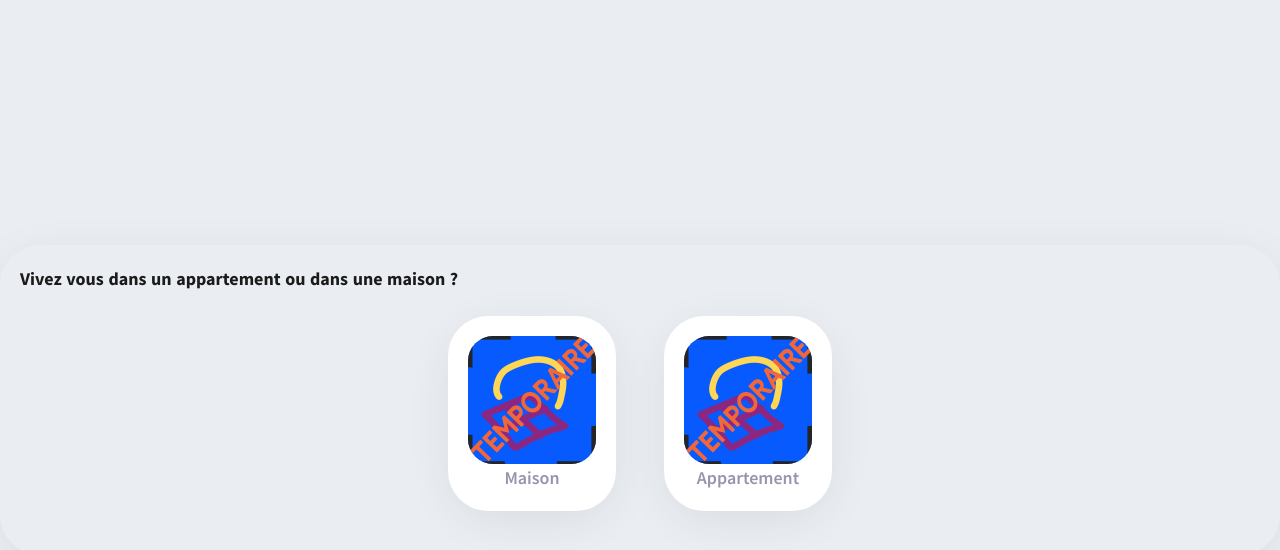
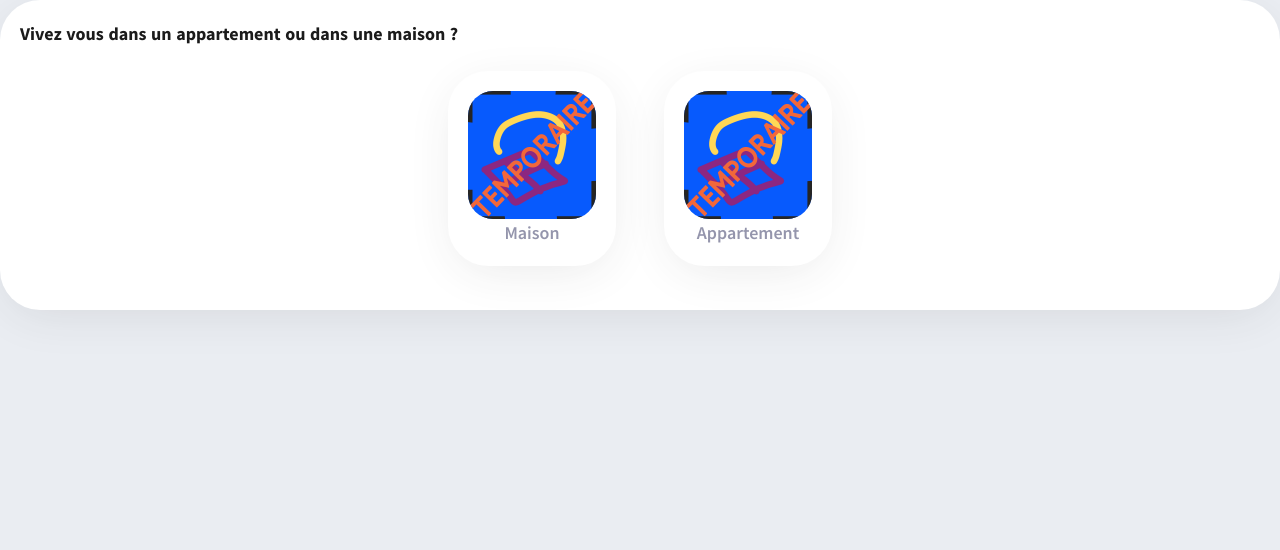
Before and after one commit to Renergie-app/web, a Nuxt app: page / in a window 1280 px wide. Shown: the top 550 px of the page. Built offline with nearby package versions, Linux system fonts and the light colour scheme.

Commit message:
Remove scoped background color

```diff
--- a/pages/home.vue
+++ b/pages/home.vue
@@ -1,5 +1,5 @@
 <template>
-  <div class="mt-5 container h-screen w-screen items-center justify-center">
+  <div class="mt-5 m-5 container h-screen w-screen items-center justify-center">
     <info-box></info-box>
     <energetic-label
       v-if="userInfo != null"
@@ -41,9 +41,3 @@ export default {
   },
 }
 </script>
-
-<style scoped>
-.container {
-  background-color: #eaedf2;
-}
-</style>
--- a/pages/index.vue
+++ b/pages/index.vue
@@ -1,7 +1,10 @@
 <template>
   <div
-    class="bg-gray-100 container h-screen w-screen flex items-center justify-center"
+    class="container m-0 h-screen w-full flex-row items-center justify-center"
   >
+    <div v-if="indexQuestion > 0">
+      <NextButton text="Retour" @clicked="previousQuestion"></NextButton>
+    </div>
     <question-card :question="questionList[indexQuestion].question">
       <div v-if="questionList[indexQuestion].type === 'buttonChoice'">
         <button-image
@@ -27,9 +30,6 @@
         </NextButton>
       </div>
     </question-card>
-    <div v-if="indexQuestion > 0">
-      <NextButton text="Retour" @clicked="previousQuestion"></NextButton>
-    </div>
   </div>
 </template>
 
@@ -116,9 +116,3 @@ export default {
   },
 }
 </script>
-
-<style scoped>
-.container {
-  background-color: #eaedf2;
-}
-</style>
```
